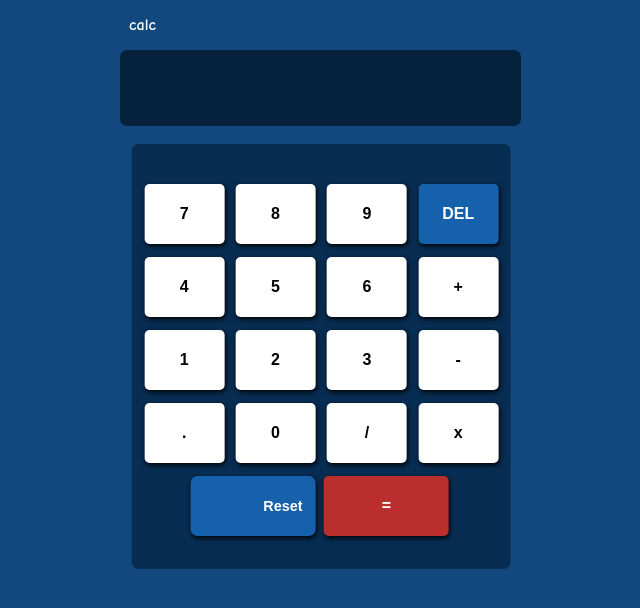
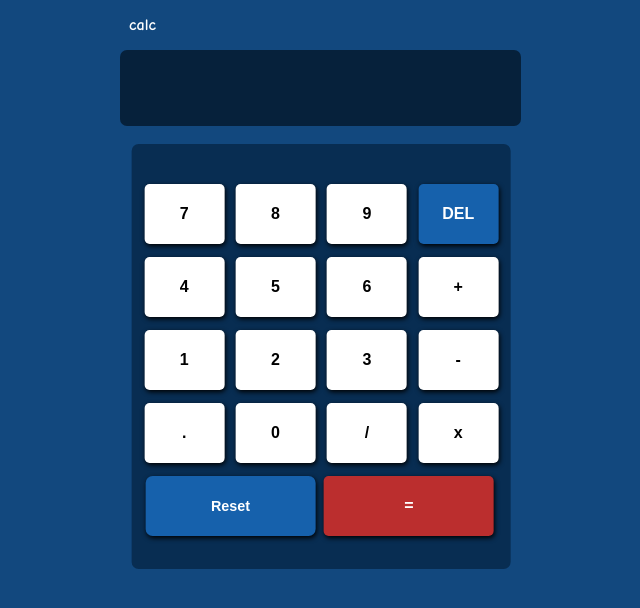
Before and after one commit to angelat007/Calculadora.github.io, a plain HTML site: page index.html in a window 1280 px wide. Shown: the whole page, without its empty margins (320-960 px from the left). Drawn offline with Linux system fonts and the light colour scheme.

Commit message:
Add files via upload

```diff
--- a/style.css
+++ b/style.css
@@ -47,9 +47,10 @@ button {
 #butonReset{
     background-color: rgb(22, 97, 172);/*color de fondo*/
     color: white;
-    width: 125px;
+    width: 170px;
     height: 60px;
     font-size: 0.9em;
+    text-align: center;
     box-shadow: 1px 2px 5px black;
 }
 
@@ -60,7 +61,7 @@ button {
 #buton-igual{
     background-color: rgb(187, 46, 46);/*color de fondo*/
     color: white;
-    width: 125px;
+    width: 170px;
 }
 
 #buton-igual:hover{
```
